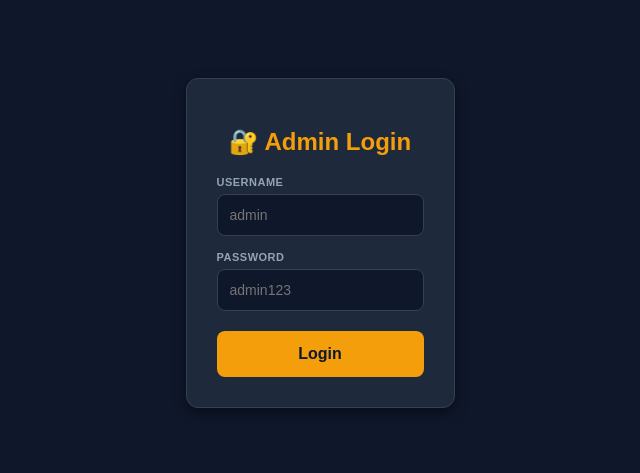
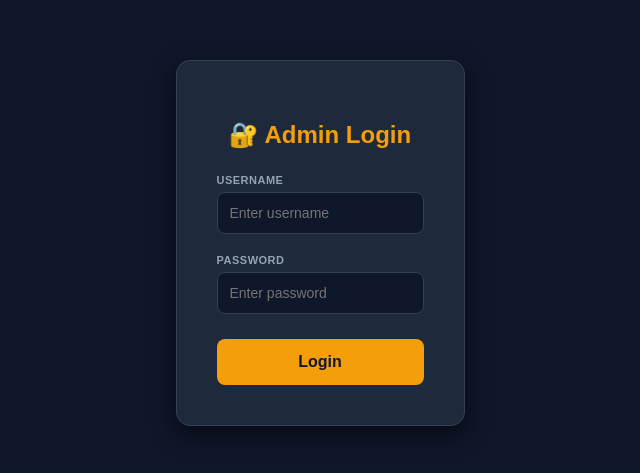
Before and after one commit to milankaria-ai/whatsapp-bot, a website: page index.html in a window 1280 px wide. Shown: the part 177-650 px from the top of the page, without its empty margins (320-960 px from the left). Drawn offline with nearby package versions, Linux system fonts and the light colour scheme; no server answers.

Commit message:
index.html

```diff
--- a/index.html
+++ b/index.html
@@ -37,9 +37,10 @@
         .incoming { background: #334155; }
         .outgoing { background: #1e3a8a; text-align: right; }
 
+        /* Larger & Better Login Box Styles */
         .login-wrapper { display: flex; justify-content: center; align-items: center; height: 100vh; }
-        .login-box { width: 100%; max-width: 400px; background: #1e293b; padding: 30px; border-radius: 12px; border: 1px solid #334155; box-shadow: 0 4px 12px rgba(0,0,0,0.5); }
-        .login-box h2 { color: #f59e0b; text-align: center; margin-bottom: 20px; }
+        .login-box { width: 100%; max-width: 450px; background: #1e293b; padding: 40px; border-radius: 14px; border: 1px solid #334155; box-shadow: 0 8px 24px rgba(0,0,0,0.6); }
+        .login-box h2 { color: #f59e0b; text-align: center; margin-bottom: 25px; font-size: 24px; }
     </style>
 </head>
 <body>
@@ -48,13 +49,13 @@
         <div class="login-box">
             <h2>🔐 Admin Login</h2>
             <form onsubmit="handleLogin(event)">
-                <div class="form-group" style="margin-bottom: 15px;">
+                <div class="form-group" style="margin-bottom: 20px;">
                     <label>Username</label>
-                    <input type="text" id="loginUser" placeholder="admin" required>
+                    <input type="text" id="loginUser" placeholder="Enter username" required>
                 </div>
-                <div class="form-group" style="margin-bottom: 20px;">
+                <div class="form-group" style="margin-bottom: 25px;">
                     <label>Password</label>
-                    <input type="password" id="loginPass" placeholder="admin123" required>
+                    <input type="password" id="loginPass" placeholder="Enter password" required>
                 </div>
                 <button type="submit" class="send-btn">Login</button>
             </form>
```
